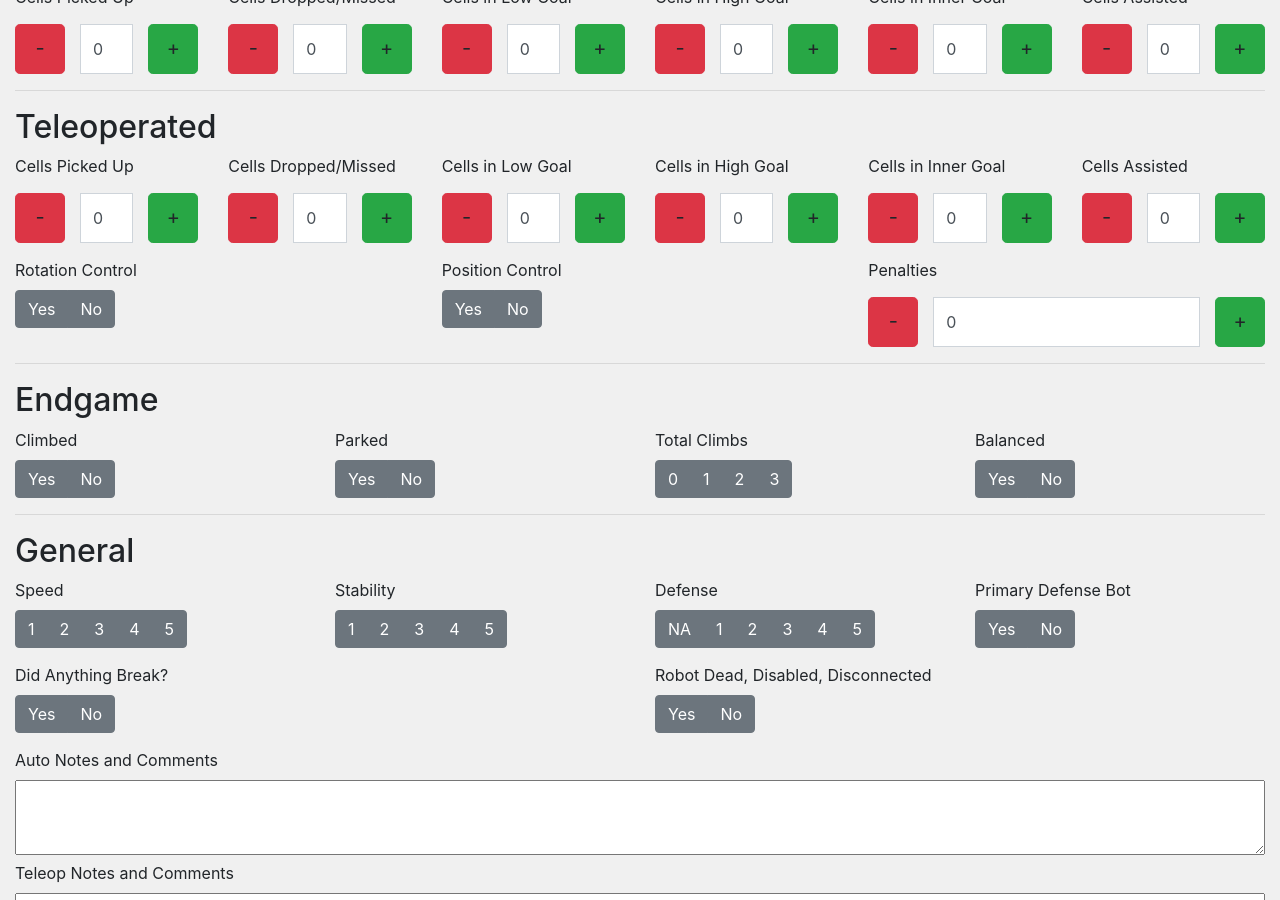
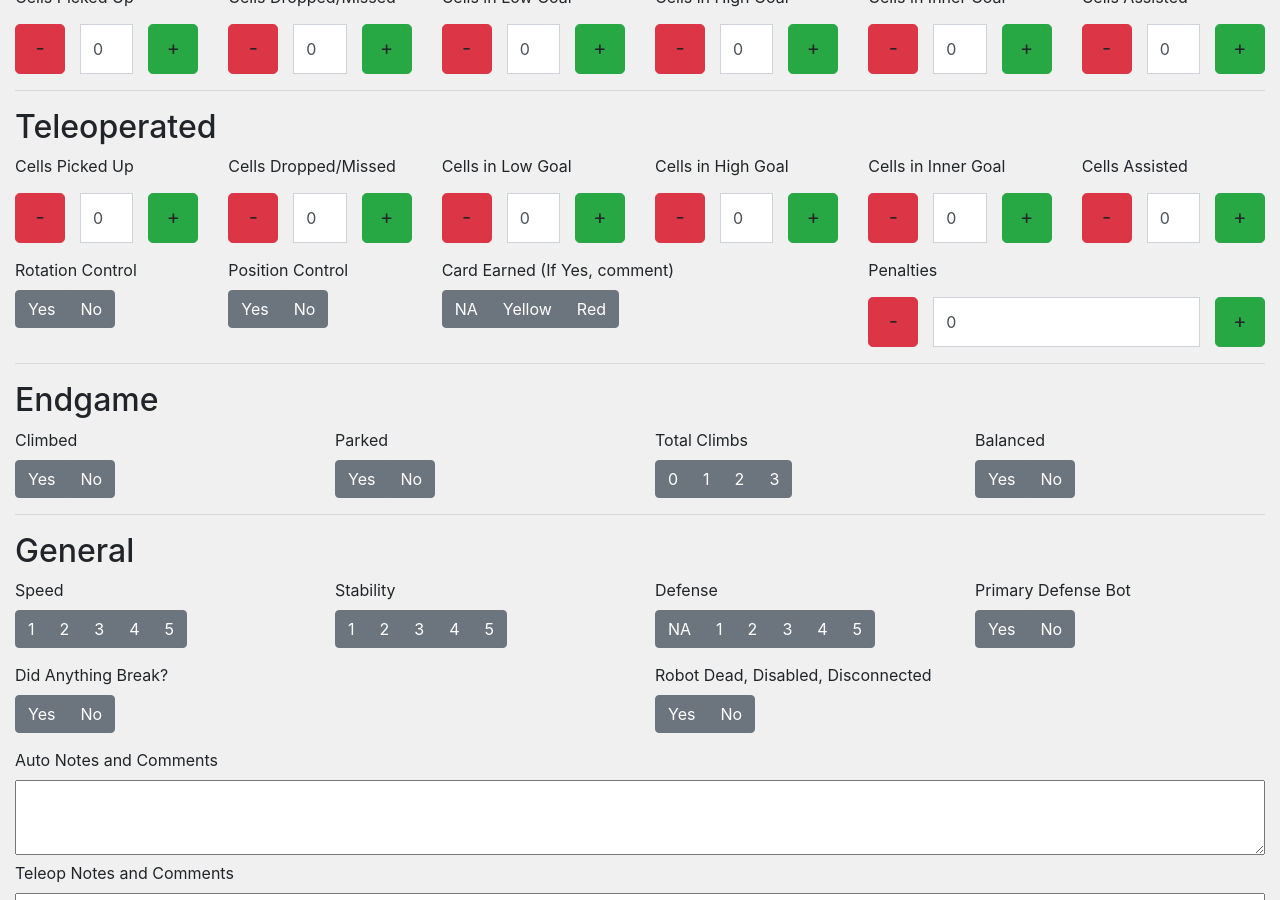
Before and after one commit to ATAARobotics/Scouty-McScout20, a Jekyll site: the page built from index.md, in a window 1280 px wide and 900 px high, scrolled down 358 px. Built offline with Jekyll 4.4.1, drawn with Linux system fonts in a browser that asks for light colours.

Commit message:
Penalty Cards

```diff
--- a/index.md
+++ b/index.md
@@ -254,7 +254,7 @@ files: |
 			</div>
         </div>
         <div class="row" style="margin-bottom: 15px">
-            <div class="col-4">
+            <div class="col-2">
                 <label class="mr-sm-2" style="display: block" for="rotationControl">Rotation Control</label>
                 <div id="rotationControl" class="btn-group btn-group-toggle" data-toggle="buttons">
                     <label id="rotationControlYes" class="btn btn-secondary">
@@ -267,7 +267,7 @@ files: |
                     </label>
                 </div>
             </div>
-            <div class="col-4">
+            <div class="col-2">
                 <label class="mr-sm-2" style="display: block" for="positionControl">Position Control</label>
                 <div id="positionControl" class="btn-group btn-group-toggle" data-toggle="buttons">
                     <label id="positionControlYes" class="btn btn-secondary">
@@ -280,7 +280,24 @@ files: |
                     </label>
                 </div>
             </div>
-            <div class="col-lg col-md-3 col-sm-4 col-4">
+            <div class="col-4">
+                <label class="mr-sm-2" style="display: block" for="penaltyCard">Card Earned (If Yes, comment)</label>
+                <div id="penaltyCard" class="btn-group btn-group-toggle" data-toggle="buttons">
+                    <label id="noPenaltyCard" class="btn btn-secondary">
+                        <input type="radio" value="0" name="penaltyCard" id="noPenaltyCard" autocomplete="off">
+                        NA
+                    </label>
+                    <label id="yellowPenaltyCard" class="btn btn-secondary">
+                        <input type="radio" value="1" name="penaltyCard" id="yellowPenaltyCard" autocomplete="off">
+                        Yellow
+                    </label>
+                    <label id="redPenaltyCard" class="btn btn-secondary">
+                        <input type="radio" value="2" name="penaltyCard" id="redPenaltyCard" autocomplete="off">
+                        Red
+                    </label>
+                </div>
+            </div>
+            <div class="col-4">
 				<div class="row">
 					<div class="col-md">
 						<label style="margin-bottom: 0px" for="penalties">Penalties</label>
--- a/resources/js/match.js
+++ b/resources/js/match.js
@@ -39,6 +39,8 @@ document.addEventListener('deviceready', async function () {
         $('#' + $('input[name=rotationControl]:checked').attr("id")).addClass('active');
         $("input[name=positionControl][value=" + doc.positionControl + "]").prop('checked', true);
         $('#' + $('input[name=positionControl]:checked').attr("id")).addClass('active');
+        $("input[name=penaltyCard][value=" + doc.penaltyCard + "]").prop('checked', true);
+        $('#' + $('input[name=penaltyCard]:checked').attr("id")).addClass('active');
         $("input[name=selfClimb][value=" + doc.selfClimb + "]").prop('checked', true);
         $('#' + $('input[name=selfClimb]:checked').attr("id")).addClass('active');
         $("input[name=selfPark][value=" + doc.selfPark + "]").prop('checked', true);
@@ -65,7 +67,6 @@ document.addEventListener('deviceready', async function () {
         $('#teleopCommentSection').val(`${doc.teleopComments}\n---EDIT---\n`);
         $('#endgameCommentSection').val(`${doc.endgameComments}\n---EDIT---\n`);
         $('#generalCommentSection').val(`${doc.generalComments}\n---EDIT---\n`);
-
     }
 
     function hide() {
@@ -86,6 +87,7 @@ document.addEventListener('deviceready', async function () {
         $('#penalties').val("0");
         $('#' + $('input[name=rotationControl]:checked').attr("id")).removeClass('active');
         $('#' + $('input[name=positionControl]:checked').attr("id")).removeClass('active');
+        $('#' + $('input[name=penaltyCard:checked').attr("id")).removeClass('active');
         $('#' + $('input[name=selfClimb]:checked').attr("id")).removeClass('active');
         $('#' + $('input[name=selfPark]:checked').attr("id")).removeClass('active');
         $('#' + $('input[name=totalClimb]:checked').attr("id")).removeClass('active');
@@ -141,6 +143,7 @@ document.addEventListener('deviceready', async function () {
         var teleopCellsAssist = parseInt($('#teleopCellsAssist').val());
         var rotationControl = parseInt($('input[name=rotationControl]:checked').val());
         var positionControl = parseInt($('input[name=positionControl]:checked').val());
+        var penaltyCard = parseInt($('input[name=penaltyCard]:checked').val());
         var penalties = parseInt($('#penalties').val());
         var teleopComments = $('#teleopCommentSection').val();
         var selfClimb = parseInt($('input[name=selfClimb]:checked').val());
@@ -166,7 +169,6 @@ document.addEventListener('deviceready', async function () {
             autoCellsHigh: autoCellsHigh,
             autoCellsInner: autoCellsInner,
             autoCellsAssist: autoCellsAssist,
-            autoComments: autoComments,
             teleopCellsPickup: teleopCellsPickup,
             teleopCellsDropped: teleopCellsDropped,
             teleopCellsLow: teleopCellsLow,
@@ -175,19 +177,21 @@ document.addEventListener('deviceready', async function () {
             teleopCellsAssist: teleopCellsAssist,
             rotationControl: rotationControl,
             positionControl: positionControl,
-            teleopComments: teleopComments,
+            penaltyCard: penaltyCard,
             penalties: penalties,
             selfClimb: selfClimb,
             selfPark: selfPark,
             totalClimb: totalClimb,
             balanced: balanced,
-            endgameComments: endgameComments,
             speed: speed,
             stability: stability,
             defense: defense,
             primaryDefense: primaryDefense,
             anythingBreak: anythingBreak,
             dead: dead,
+            autoComments: autoComments,
+            teleopComments: teleopComments,
+            endgameComments: endgameComments,
             generalComments: generalComments
         };
         if (parseInt(localStorage.getItem('settingsCheck')) === 1) {
--- a/resources/js/pit.js
+++ b/resources/js/pit.js
@@ -136,11 +136,11 @@ document.addEventListener('deviceready', async function () {
         $('#' + $('input[name=cellHighLevel]:checked').attr("id")).removeClass('active');
         $('#' + $('input[name=cellInnerLevel]:checked').attr("id")).removeClass('active');
         $('#' + $('input[name=controlPanel]:checked').attr("id")).removeClass('active');
-        $('#' + $('input[name=robotWeight]:checked').attr("id")).removeClass('active');
         $('#' + $('input[name=robotAppearance]:checked').attr("id")).removeClass('active');
         $('#' + $('input[name=robotHeight]:checked').attr("id")).removeClass('active');
         $('#' + $('input[name=robotDone]:checked').attr("id")).removeClass('active');
         $('#' + $('input[name=robotBroken]:checked').attr("id")).removeClass('active');
+        $('#robotWeight').val('');
         $('#commentSection').val('');
         $('input[type=radio]').attr('checked', false);
         document.getElementById("robotPhoto1Preview").style.display = "none";
```
